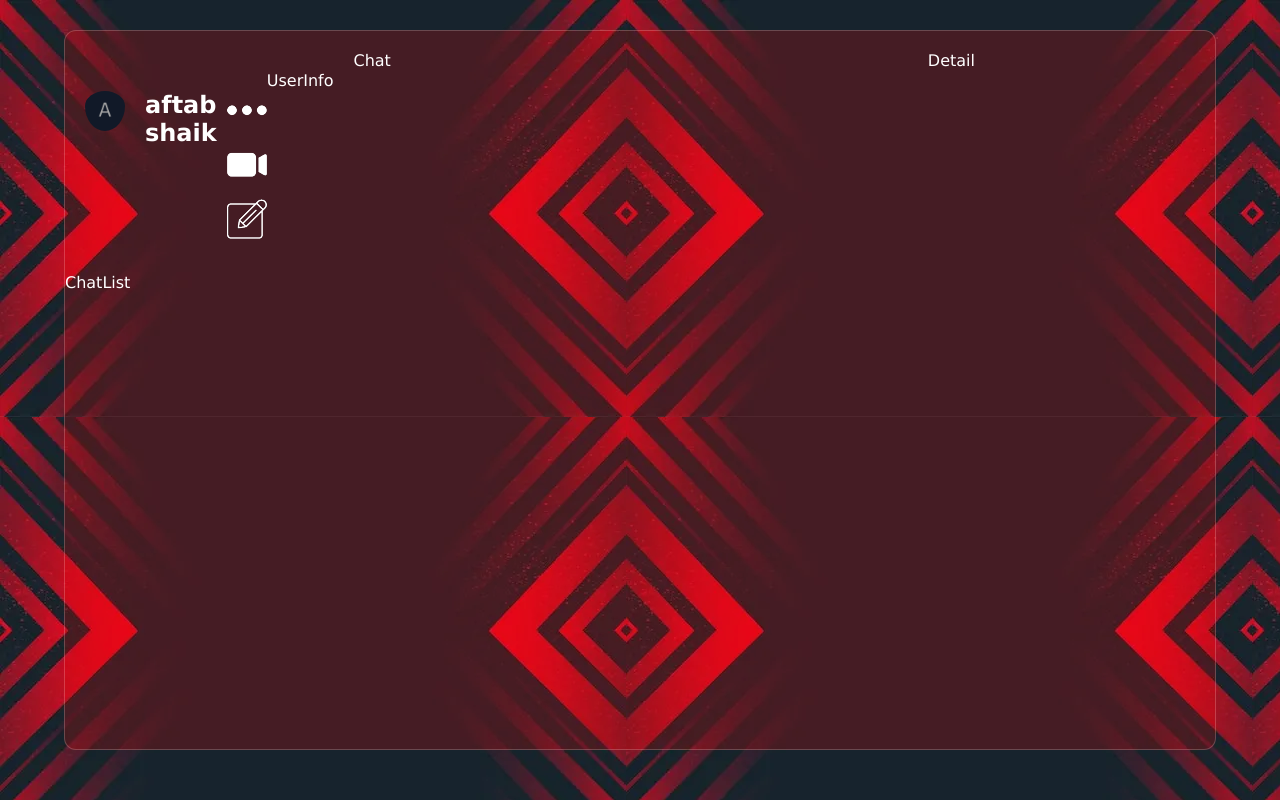
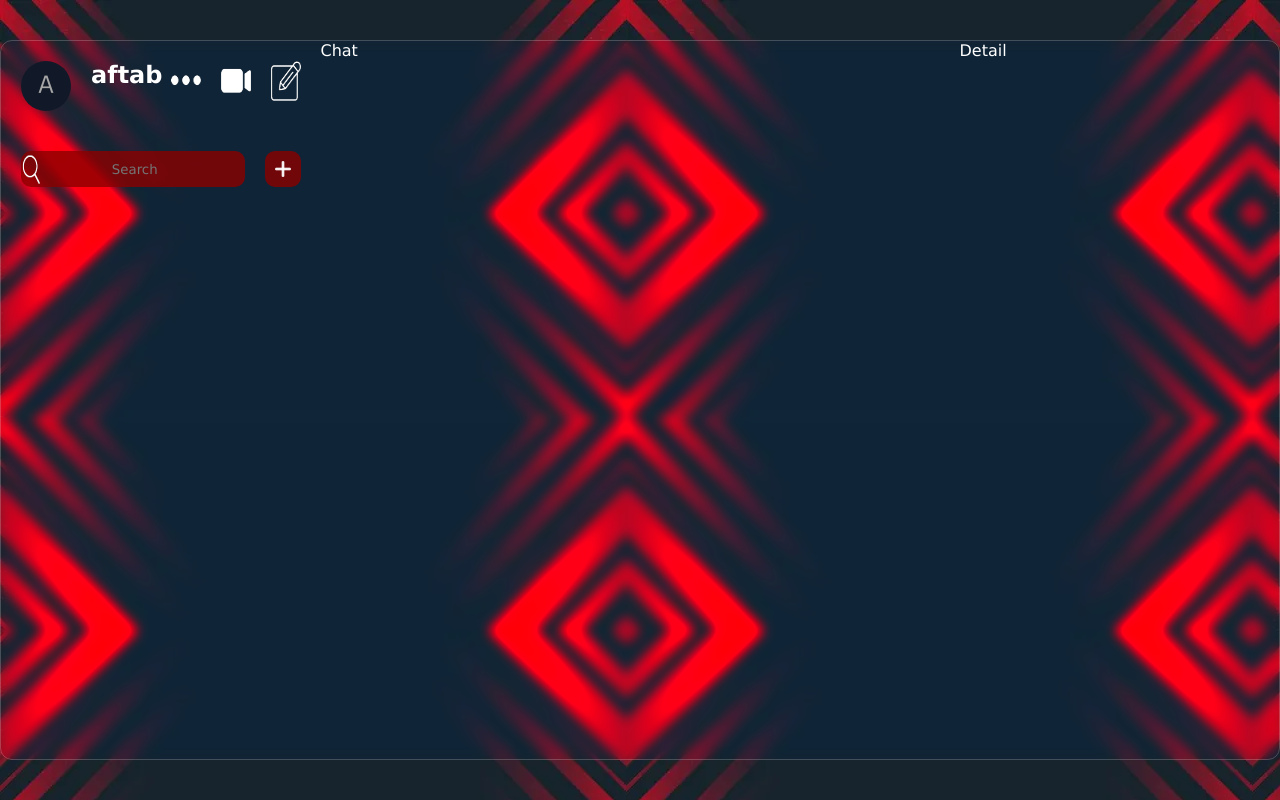
Before and after one commit to shaikaftab18/chat-app-using-react-and-firebase, a React (Vite) app: page / in a window 1280 px wide. Built offline with nearby package versions, Linux system fonts and the light colour scheme.

Commit message:
fixed the view width and search functionlaity

```diff
--- a/index.html
+++ b/index.html
@@ -4,10 +4,13 @@
     <meta charset="UTF-8" />
     <link rel="icon" type="image/svg+xml" href="/favicon.png" />
     <meta name="viewport" content="width=device-width, initial-scale=1.0" />
-    <title>Lama Dev Chat App</title>
+    <title>Aftab's chat app</title>
   </head>
   <body>
     <div id="root"></div>
     <script type="module" src="/src/main.jsx"></script>
+    <marquee direction="left" behavior="scroll" width="300" scrolldelay="100">
+      This text will scroll from left to right.
+    </marquee>
   </body>
 </html>
--- a/src/components/list/chatList/ChatList.jsx
+++ b/src/components/list/chatList/ChatList.jsx
@@ -1,7 +1,15 @@
-import "./chatList";
+import "./chatList.css";
 const ChatList = () => {
     return (
-    <div className="chatList">ChatList</div>
+    <div className="chatList">
+        <div className="search">
+    <div className="searchBar">
+        <img src="./search.png"/>
+        <input type="text" placeholder="            Search"/>
+    </div>
+    <img src="./plus.png" className="add"/>
+    </div>
+    </div>
 )
 }
 export default ChatList
--- a/src/components/list/chatList/chatList.css
+++ b/src/components/list/chatList/chatList.css
@@ -1,3 +1,44 @@
 .chatList{
+.search{
+    display: flex;
+    aling-items: center;
+    gap:20px;
+    padding: 20px;
+
+
+.searchBar{
+    background-color:rgba(139, 0, 0, 0.8);
+    align-items: center;
+    gap:20px;
+    border-radius: 10px;
+    padding: 0px;
+    display: flex;
+    flex:1;
+
+    input{
+        background-color:transparent;
+        border:none;
+        outline:none;
+        color: white;
+        flex:1;
+    }
+    img{
+
+        width:20px;
+        height:30px;
+    }
+}
+    .add{
+        width:36px;
+        height:36px;
+        background-color:rgba(139, 0, 0, 0.8);
+        padding:10px;
+        border-radius:10px;
+        cursor:pointer;
+
+
 
 }
+
+}
+}
--- a/src/components/list/userinfo/Userinfo.jsx
+++ b/src/components/list/userinfo/Userinfo.jsx
@@ -4,14 +4,13 @@ const UserInfo =()=>{
         <div className='userInfo'>
             <div className="user">
            <img src="./avatar.png"/>
-           <h2>aftab shaik</h2>
+           <h2>aftab </h2>
             </div>
             <div className="icons">
                 <img src="./more.png"/>
                 <img src="./video.png"/>
                 <img src="./edit.png"/>
                 </div>
-           UserInfo
         </div>
     )
 }
--- a/src/components/list/userinfo/userinfo.css
+++ b/src/components/list/userinfo/userinfo.css
@@ -15,4 +15,12 @@
             object-fit:cover;
         }
     }
+    .icons{
+        display:flex;
+        gap:20px;
+        img{
+            width:30px;
+            height:40px;
+        }
+    }
 }
--- a/src/index.css
+++ b/src/index.css
@@ -1,6 +1,6 @@
 * {
   margin: 0;
-  padding-top:10px;
+  padding: 0;
   box-sizing: border-box;
   font-family: "Lucida Sans", "Lucida Sans Regular", "Lucida Grande",
     "Lucida Sans Unicode", Geneva, Verdana, sans-serif;
@@ -8,16 +8,16 @@
 body{
   background-image: url("/abstract-background-with-red-lines_1361-3531.webp");
   display: flex;
-  aling-items: center;
+  align-items: center;
   justify-content: center;
-  height: 80vh;
+  height:100vh;
   color: white;
 }
 .container{
-  width:90vw;
+  width:100vw;
   height: 90vh;
-  background-color:rgba(255, 0, 0, 0.2);;
-  background-filter: blur(19px) saturate(180%);
+  background-color:rgba(, 0, 0, 0.2);;
+  backdrop-filter: blur(6px) saturate(180%);
   border-radius: 12px;
   border: 1px solid rgba(255, 255, 255, 0.2);
   display: flex;
```
Also changed, not shown: public/favicon.png (deleted).
